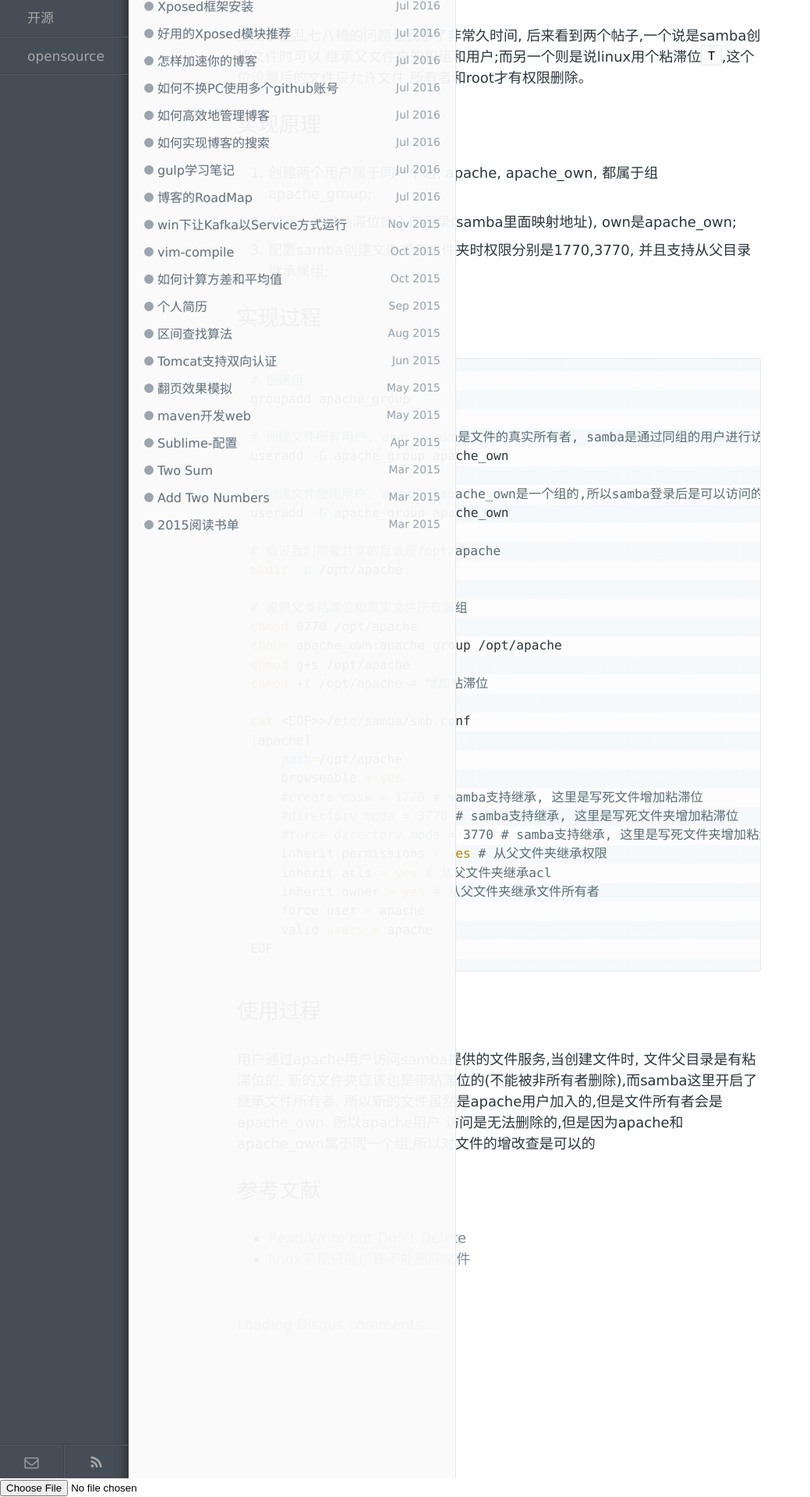
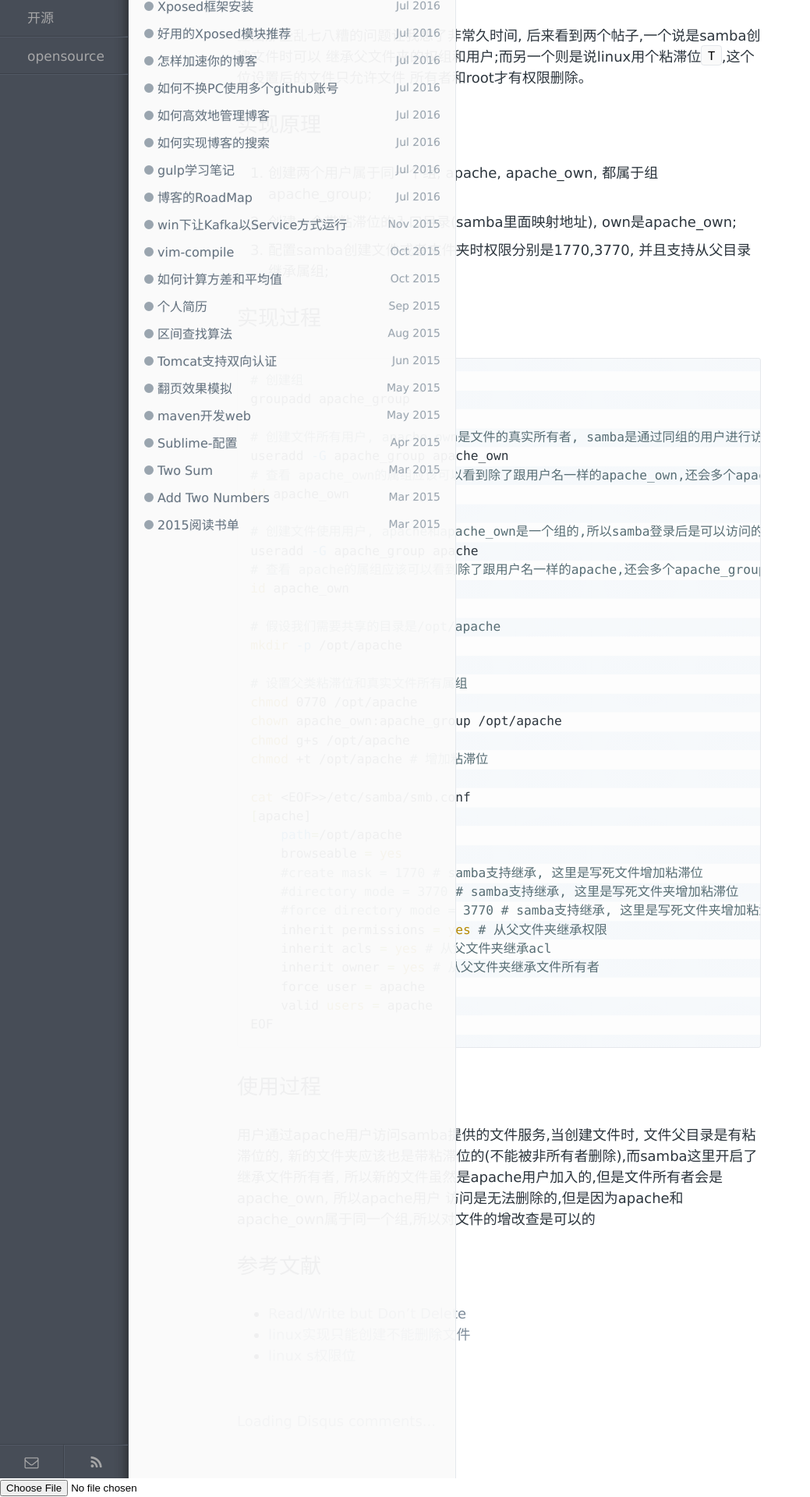
Before and after one commit to aiziyuer/aiziyuer.github.io, a Jekyll site: the page built from _posts/life/2018-01-07-smaba-can-read-write-no-delete.markdown, in a window 1280 px wide. Shown: the part 678-2598 px from the top of the page at 78% size, without its empty margins (0-1039 px from the left). Built offline with Jekyll 4.4.1, drawn with Linux system fonts in a browser that asks for light colours; comment, search, counter and statistics services are not loaded.

Commit message:
更新文章的错误

```diff
--- a/_posts/life/2018-01-07-smaba-can-read-write-no-delete.markdown
+++ b/_posts/life/2018-01-07-smaba-can-read-write-no-delete.markdown
@@ -36,9 +36,13 @@ groupadd apache_group
 
 # 创建文件所有用户, apache_own是文件的真实所有者, samba是通过同组的用户进行访问的
 useradd -G apache_group apache_own
+# 查看 apache_own的属组应该可以看到除了跟用户名一样的apache_own,还会多个apache_group
+id apache_own
 
 # 创建文件使用用户, apache和apache_own是一个组的,所以samba登录后是可以访问的
-useradd -G apache_group apache_own
+useradd -G apache_group apache
+# 查看 apache的属组应该可以看到除了跟用户名一样的apache,还会多个apache_group
+id apache_own
 
 # 假设我们需要共享的目录是/opt/apache
 mkdir -p /opt/apache
@@ -77,3 +81,4 @@ EOF
 
 -   [Read/Write but Don’t Delete](https://community.wd.com/t/solved-read-write-but-dont-delete/56393)
 -   [linux实现只能创建不能删除文件](https://wenku.baidu.com/view/aecb7271168884868762d6de.html?re=view)
+-   [linux s权限位](http://blog.csdn.net/robertaqi/article/details/7341565)
```
